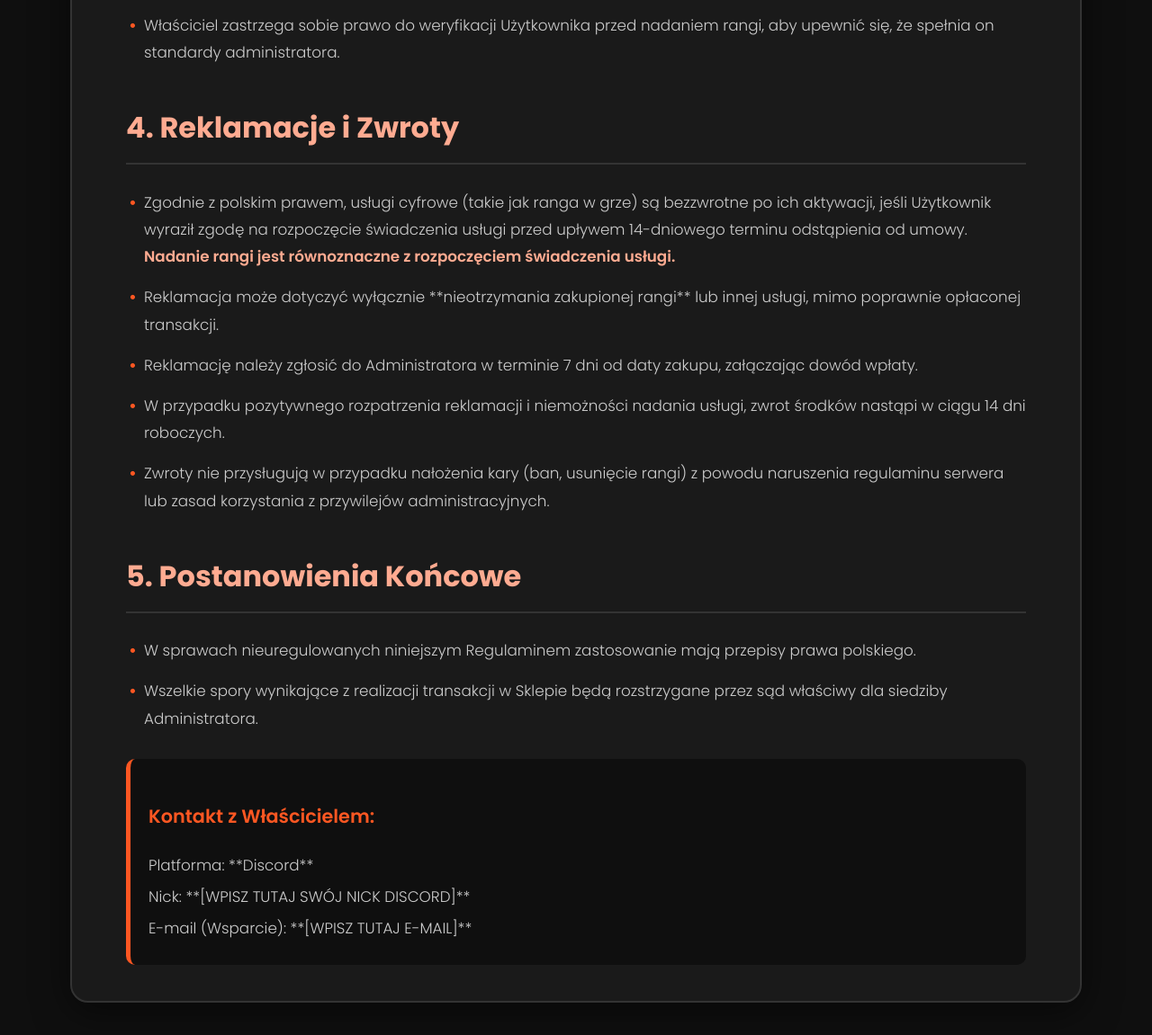
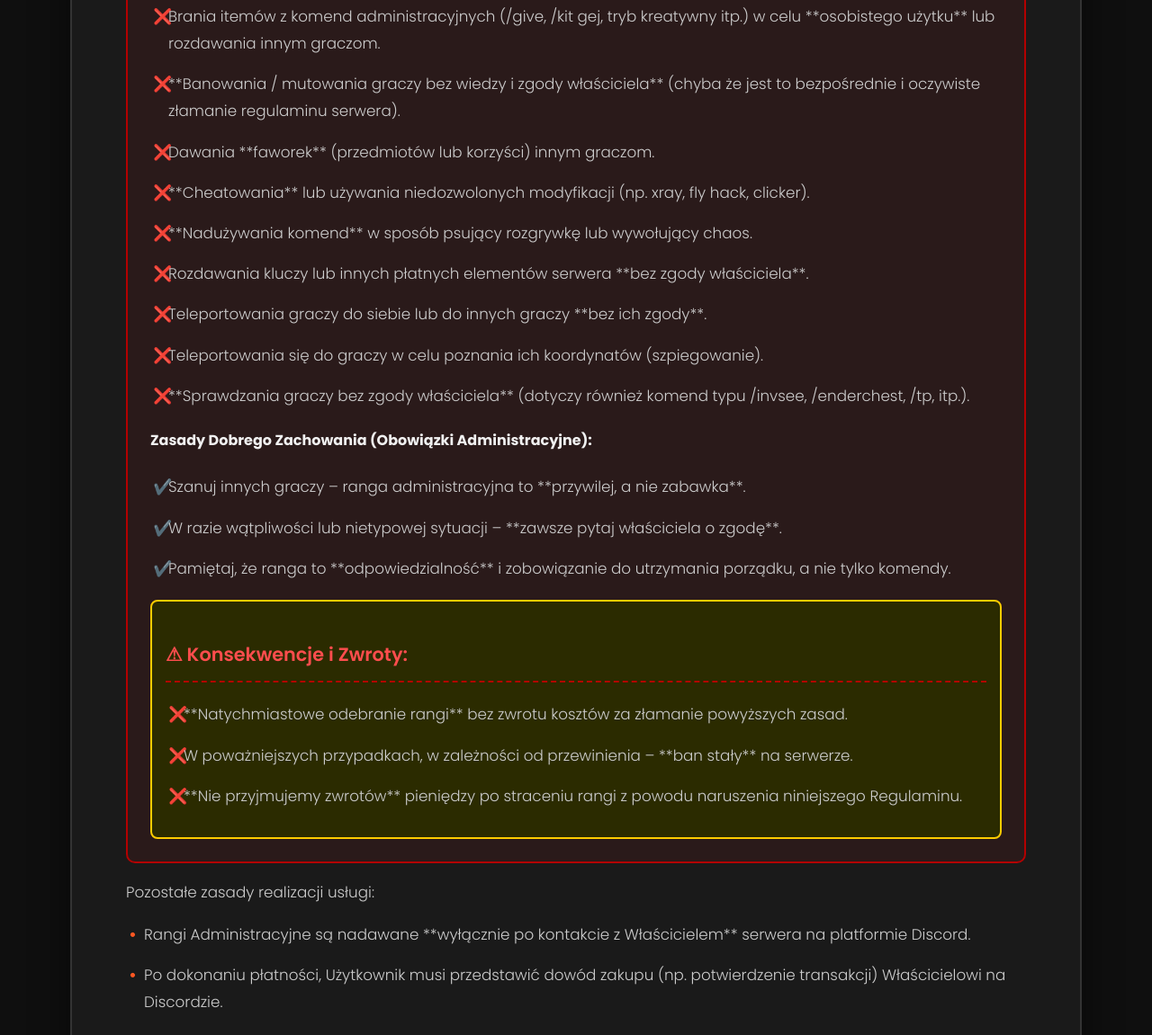
Before and after one commit to ooaza7769-tech/gheicjube, a plain HTML site: page regulamin.html in a window 1280 px wide. Shown: the part 1649-2800 px from the top of the page at 90% size. Drawn offline with Linux system fonts and the light colour scheme.

Commit message:
Update regulamin.html

```diff
--- a/regulamin.html
+++ b/regulamin.html
@@ -7,12 +7,13 @@
     <link href="https://fonts.googleapis.com/css2?family=Poppins:wght@300;400;600;700;900&display=swap" rel="stylesheet">
     <style>
         :root {
-            --primary-accent: #FF5722; /* Deep Orange */
+            --primary-accent: #FF5722;
             --secondary-accent: #FFAB91;
             --text-main: #f0f0f0;
             --background-dark: #0f0f0f;
             --card-background: #1a1a1a;
             --border-color: #333;
+            --warning-color: #ffcc00;
         }
 
         body {
@@ -126,6 +127,38 @@
             transform: translateY(-2px);
         }
 
+        .admin-policy {
+            background-color: #2a1a1a;
+            border: 2px solid #b30000;
+            padding: 25px;
+            border-radius: 10px;
+            margin-top: 20px;
+        }
+
+        .admin-policy h3 {
+            color: #ff4d4d;
+            border-bottom: 2px dashed #b30000;
+            padding-bottom: 10px;
+        }
+
+        .admin-policy ul li::before {
+            content: '❌';
+            color: #ff4d4d;
+        }
+
+        .admin-policy .good-conduct li::before {
+            content: '✔️';
+            color: #00b300;
+        }
+
+        .consequences {
+            margin-top: 20px;
+            padding: 15px;
+            background-color: #2b2b00;
+            border: 2px solid var(--warning-color);
+            border-radius: 8px;
+        }
+
     </style>
 </head>
 <body>
@@ -141,7 +174,7 @@
 
         <h2>1. Postanowienia Ogólne</h2>
         <ul>
-            <li>Administratorem i właścicielem Sklepu jest <strong>[WPISZ TUTAJ DANE WŁAŚCICIELA/FIRMY]</strong>.</li>
+            <li>Administratorem i właścicielem Sklepu jest <strong>Dawid Oraf</strong>.</li>
             <li>Regulamin określa zasady dokonywania zakupów i korzystania z usług dostępnych w Sklepie GejCube.pl.</li>
             <li>Dokonując zakupu, Użytkownik akceptuje niniejszy Regulamin oraz zasady panujące na serwerze GejCube.pl.</li>
             <li>Wszystkie usługi mają charakter wirtualny i są realizowane w świecie gry Minecraft.</li>
@@ -157,22 +190,57 @@
             <li>Zakupy są dobrowolne i wspierają rozwój serwera. W przypadku zamknięcia serwera, Administrator nie ma obowiązku zwrotu środków.</li>
         </ul>
 
-        <h2>3. Realizacja Usługi (Rangi Administracyjne)</h2>
+        <h2>3. Realizacja Usługi i Regulamin Rangi Administracyjnej</h2>
+
+        <div class="admin-policy">
+            <h3>Regulamin rangi ADMINISTRACYJNEJ (OP, Gejciak, HeadAdmin, Admin, Moderator, Helper)</h3>
+            <p>Obowiązuje od momentu nadania rangi. Kupując rangę ADMINISTRACYJNĄ, kupujesz przywilej, a nie prawo do łamania zasad. Akceptujesz wszystkie poniższe zasady:</p>
+
+            <h4>Zabrania się:</h4>
+            <ul>
+                <li>Brania itemów z komend administracyjnych (/give, /kit gej, tryb kreatywny itp.) w celu **osobistego użytku** lub rozdawania innym graczom.</li>
+                <li>**Banowania / mutowania graczy bez wiedzy i zgody właściciela** (chyba że jest to bezpośrednie i oczywiste złamanie regulaminu serwera).</li>
+                <li>Dawania **faworek** (przedmiotów lub korzyści) innym graczom.</li>
+                <li>**Cheatowania** lub używania niedozwolonych modyfikacji (np. xray, fly hack, clicker).</li>
+                <li>**Nadużywania komend** w sposób psujący rozgrywkę lub wywołujący chaos.</li>
+                <li>Rozdawania kluczy lub innych płatnych elementów serwera **bez zgody właściciela**.</li>
+                <li>Teleportowania graczy do siebie lub do innych graczy **bez ich zgody**.</li>
+                <li>Teleportowania się do graczy w celu poznania ich koordynatów (szpiegowanie).</li>
+                <li>**Sprawdzania graczy bez zgody właściciela** (dotyczy również komend typu /invsee, /enderchest, /tp, itp.).</li>
+            </ul>
+
+            <h4>Zasady Dobrego Zachowania (Obowiązki Administracyjne):</h4>
+            <ul class="good-conduct">
+                <li>Szanuj innych graczy – ranga administracyjna to **przywilej, a nie zabawka**.</li>
+                <li>W razie wątpliwości lub nietypowej sytuacji – **zawsze pytaj właściciela o zgodę**.</li>
+                <li>Pamiętaj, że ranga to **odpowiedzialność** i zobowiązanie do utrzymania porządku, a nie tylko komendy.</li>
+            </ul>
+
+            <div class="consequences">
+                <h3>⚠ Konsekwencje i Zwroty:</h3>
+                <ul>
+                    <li>**Natychmiastowe odebranie rangi** bez zwrotu kosztów za złamanie powyższych zasad.</li>
+                    <li>W poważniejszych przypadkach, w zależności od przewinienia – **ban stały** na serwerze.</li>
+                    <li>**Nie przyjmujemy zwrotów** pieniędzy po straceniu rangi z powodu naruszenia niniejszego Regulaminu.</li>
+                </ul>
+            </div>
+        </div>
+
+        <p>Pozostałe zasady realizacji usługi:</p>
         <ul>
-            <li>Rangi Administracyjne (Helper, Moderator, Admin, HeadAdmin, Gejciak, OP) są nadawane <strong>wyłącznie po kontakcie z Właścicielem</strong> serwera na platformie Discord.</li>
-            <li>Po dokonaniu płatności, Użytkownik musi przedstawić dowód zakupu (np. potwierdzenie przelewu/transakcji) Właścicielowi na Discordzie.</li>
+            <li>Rangi Administracyjne są nadawane **wyłącznie po kontakcie z Właścicielem** serwera na platformie Discord.</li>
+            <li>Po dokonaniu płatności, Użytkownik musi przedstawić dowód zakupu (np. potwierdzenie transakcji) Właścicielowi na Discordzie.</li>
             <li>Ranga jest nadawana na konto Minecraft podane przez Użytkownika. Zmiana konta po nadaniu rangi jest niemożliwa lub może wiązać się z dodatkowymi opłatami administracyjnymi.</li>
-            <li>Korzystanie z przywilejów rangi musi być zgodne z **etyką i zasadami serwera**. Nadużywanie uprawnień, oszukiwanie lub griefing skutkują <strong>natychmiastowym i bezzwrotnym usunięciem rangi</strong> oraz blokadą konta.</li>
             <li>Właściciel zastrzega sobie prawo do weryfikacji Użytkownika przed nadaniem rangi, aby upewnić się, że spełnia on standardy administratora.</li>
         </ul>
 
         <h2>4. Reklamacje i Zwroty</h2>
         <ul>
-            <li>Zgodnie z polskim prawem, usługi cyfrowe (takie jak ranga w grze) są bezzwrotne po ich aktywacji, jeśli Użytkownik wyraził zgodę na rozpoczęcie świadczenia usługi przed upływem 14-dniowego terminu odstąpienia od umowy. <strong>Nadanie rangi jest równoznaczne z rozpoczęciem świadczenia usługi.</strong></li>
+            <li>Zgodnie z polskim prawem, usługi cyfrowe (takie jak ranga w grze) są bezzwrotne po ich aktywacji, jeśli Użytkownik wyraził zgodę na rozpoczęcie świadczenia usługi przed upływem 14-dniowego terminu odstąpienia od umowy. **Nadanie rangi jest równoznaczne z rozpoczęciem świadczenia usługi.**</li>
             <li>Reklamacja może dotyczyć wyłącznie **nieotrzymania zakupionej rangi** lub innej usługi, mimo poprawnie opłaconej transakcji.</li>
             <li>Reklamację należy zgłosić do Administratora w terminie 7 dni od daty zakupu, załączając dowód wpłaty.</li>
             <li>W przypadku pozytywnego rozpatrzenia reklamacji i niemożności nadania usługi, zwrot środków nastąpi w ciągu 14 dni roboczych.</li>
-            <li>Zwroty nie przysługują w przypadku nałożenia kary (ban, usunięcie rangi) z powodu naruszenia regulaminu serwera lub zasad korzystania z przywilejów administracyjnych.</li>
+            <li>**Zwroty nie przysługują w przypadku nałożenia kary (ban, usunięcie rangi) z powodu naruszenia regulaminu serwera lub zasad korzystania z przywilejów administracyjnych, co zostało zaznaczone w sekcji 3.**</li>
         </ul>
 
         <h2>5. Postanowienia Końcowe</h2>
@@ -184,11 +252,13 @@
         <div class="contact-info">
             <h3>Kontakt z Właścicielem:</h3>
             <p>Platforma: **Discord**</p>
-            <p>Nick: **[WPISZ TUTAJ SWÓJ NICK DISCORD]**</p>
-            <p>E-mail (Wsparcie): **[WPISZ TUTAJ E-MAIL]**</p>
+            <p>Nick: **0aza**</p>
         </div>
 
     </div>
 
 </body>
 </html>
+</body>
+
+</html>
```
